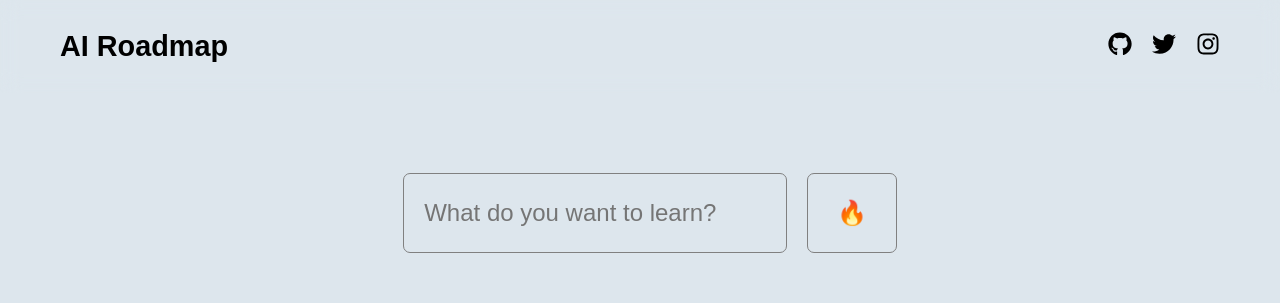
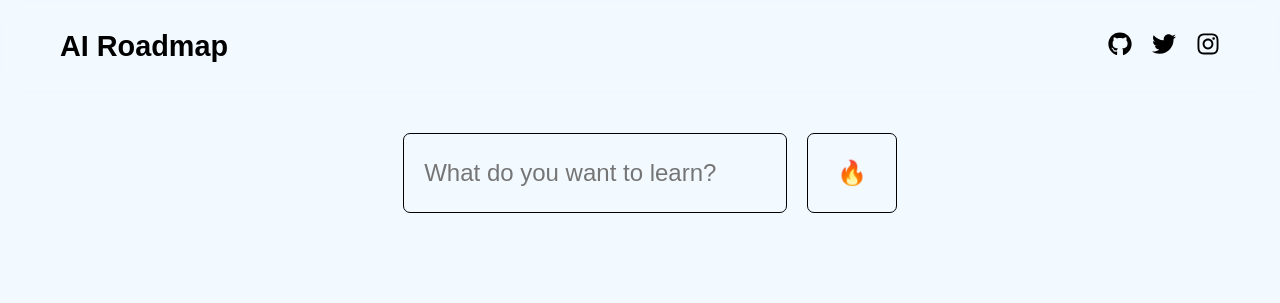
Before and after one commit to ayushanandhd/ai-roadmap, a React (Vite) app: page / in a window 1280 px wide. Shown: the top 303 px of the page. Built offline with nearby package versions, Linux system fonts and the light colour scheme.

Commit message:
improve ui and fix bugs

```diff
--- a/src/App.css
+++ b/src/App.css
@@ -3,7 +3,7 @@
     display: flex;
     align-items: center;
     justify-content: center;
-    height: 30vh;
+    height: 20vh;
 
 }
 .input-box{
@@ -13,7 +13,7 @@
     padding: 20px;
     font-size: 1.5rem;
     background-color: transparent;
-    border: 1px solid grey;
+    border: 1px solid black;
     border-radius: 7px;
 }
 .search-button{
@@ -23,7 +23,7 @@
     font-size: 1.5rem;
     background-color: transparent;
     border-radius: 7px;
-    border: 1px solid grey;
+    border: 1px solid black;
 }
 
 .search-button:hover{
--- a/src/Nav.jsx
+++ b/src/Nav.jsx
@@ -9,13 +9,13 @@
         AI Roadmap
       </div>
       <div className="navbar-links">
-        <a href="https://github.com" target="_blank" rel="noopener noreferrer">
+        <a href="https://github.com/ayushanandhd/ai-roadmap" target="_blank" rel="noopener noreferrer">
           <FaGithub />
         </a>
-        <a href="https://twitter.com" target="_blank" rel="noopener noreferrer">
+        <a href="https://x.com/ayushanandhd" target="_blank" rel="noopener noreferrer">
           <FaTwitter />
         </a>
-        <a href="https://instagram.com" target="_blank" rel="noopener noreferrer">
+        <a href="https://instagram.com/ayushanandhd" target="_blank" rel="noopener noreferrer">
           <FaInstagram />
         </a>
       </div>
--- a/src/index.css
+++ b/src/index.css
@@ -6,5 +6,5 @@
 }
 
 body{
-    background-color: #DDE6ED;
+    background-color: #F2F9FF;
 }
```
